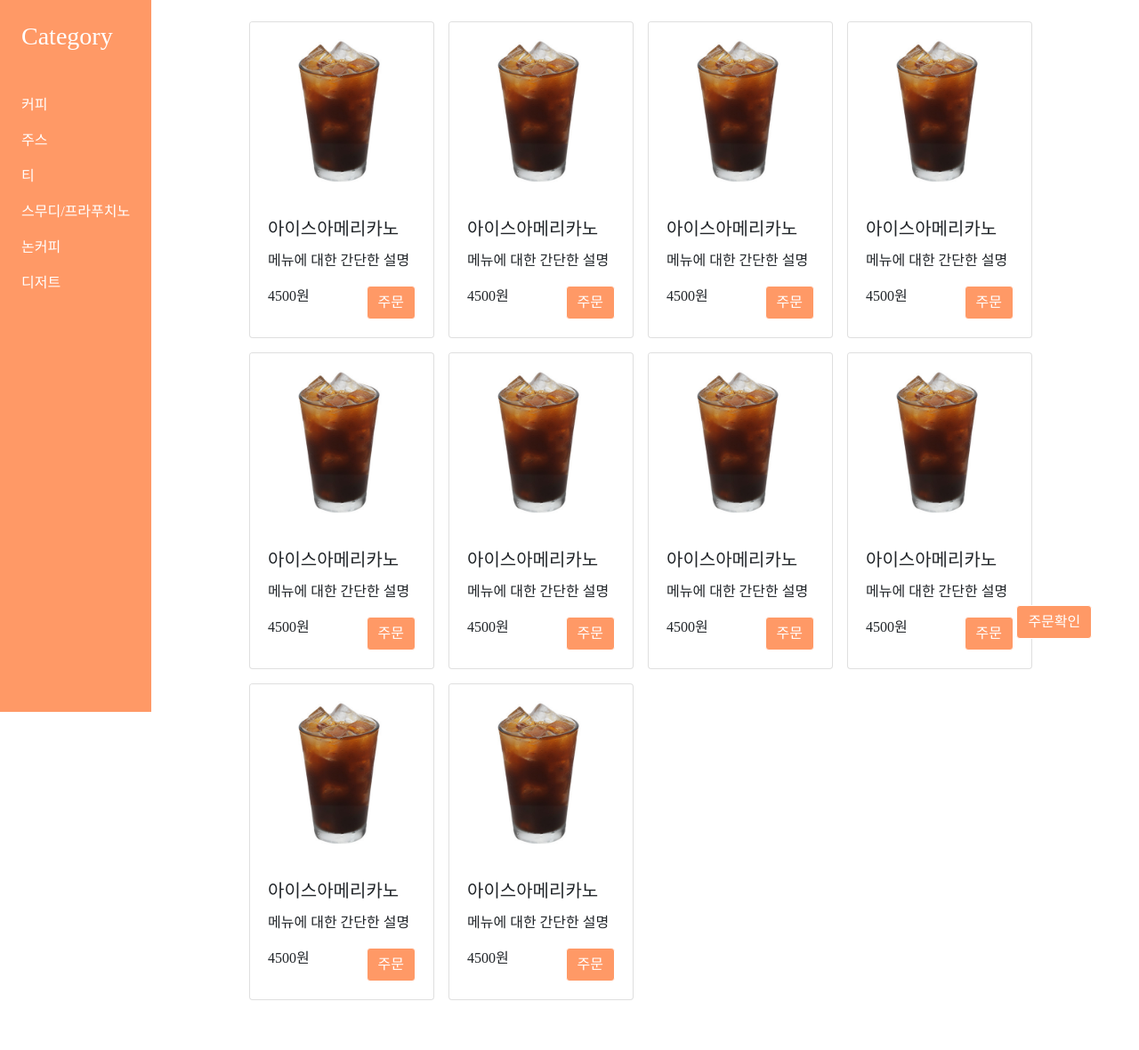
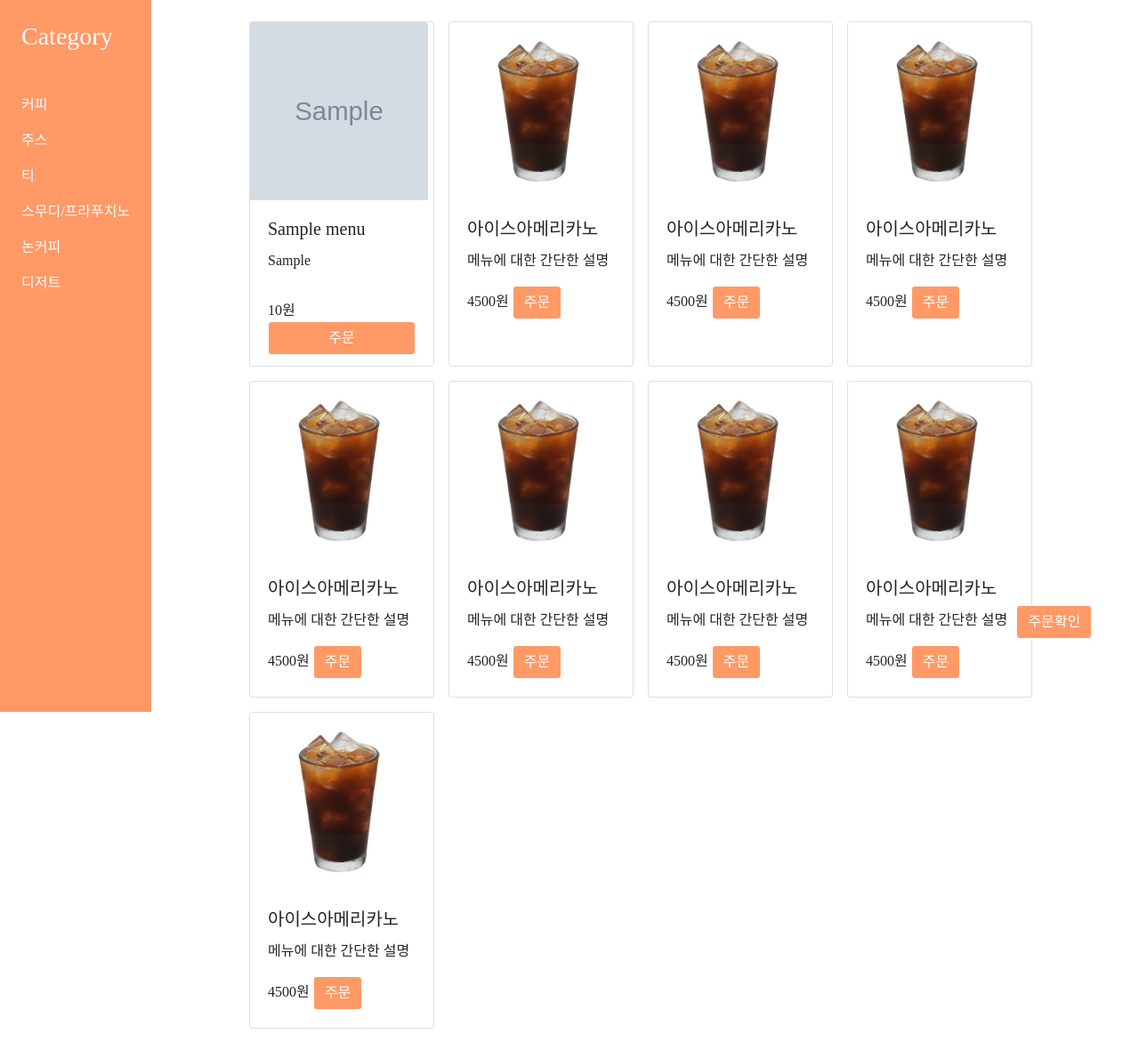
Before and after one commit to Skhu-Likelion-8th/WebKeyOKey, a Django app: page /menu/ in a window 1280 px wide. Shown: the part 56-1236 px from the top of the page at 89% size. Before the commit the page ends 1180 px from the top, so only its background shows below. Run offline with Django 3.2, Linux system fonts and the light colour scheme; tables that the repository leaves empty hold one stand-in row (values such as "Sample post"); grey boxes marked "Sample" are stand-in pictures; some libraries are stand-ins or nearby versions; some web fonts are replaced.

Commit message:
지선's part(menu, optionmenu) merge

```diff
--- a/menuapp/static/menuapp/css/menu.css
+++ b/menuapp/static/menuapp/css/menu.css
@@ -61,6 +61,11 @@
     height: 200px;
 }
 
-.menulist .card .card-body a {
-    float: right;
+.menulist .card .card-footer {
+    display: flex;
+    flex-direction: column;
+    justify-content: space-between;
+    vertical-align: middle;
+    background-color: white;
+    border: 0;
 }
--- a/menuapp/templates/menuapp/menu.html
+++ b/menuapp/templates/menuapp/menu.html
@@ -41,24 +41,22 @@
         </div>
         <!-- 메뉴자리 -->
         <div class="menulist">
+            {% for menus in menus.all %}
             <div class="card">
-                <img src="{% static 'menuapp/img/아이스아메리카노.jpg' %}" class="card-img-top" alt="..." />
+                {% if menus.m_img %}
+                <img class="card-img-top" src="{{ menus.m_img.url }}" alt="" />
+                {% endif %}
                 <div class="card-body">
-                    <h5 class="card-title">아이스아메리카노</h5>
-                    <p class="card-text">메뉴에 대한 간단한 설명</p>
-                    <span class="price">4500원</span>
-                    <a href="{% url 'optionmenu' %}" class="btn btn-primary">주문</a>
+                    <h5 class="card-title">{{ menus.m_name }}</h5>
+                    <p class="card-text">{{ menus.m_info }}</p>
+                </div>
+                <div class="card-footer">
+                    <span class="price">{{ menus.m_price }}원</span>
+                    <a href="#" class="btn btn-primary" onclick="location.href ='{% url 'optionmenu' pk=menus.pk %}'">주문</a>
                 </div>
             </div>
-            <div class="card">
-                <img src="{% static 'menuapp/img/아이스아메리카노.jpg' %}" class="card-img-top" alt="..." />
-                <div class="card-body">
-                    <h5 class="card-title">아이스아메리카노</h5>
-                    <p class="card-text">메뉴에 대한 간단한 설명</p>
-                    <span class="price">4500원</span>
-                    <a href="#" class="btn btn-primary">주문</a>
-                </div>
-            </div>
+            {% endfor %}
+            <!-- 예시 -->
             <div class="card">
                 <img src="{% static 'menuapp/img/아이스아메리카노.jpg' %}" class="card-img-top" alt="..." />
                 <div class="card-body">
--- a/menuapp/urls.py
+++ b/menuapp/urls.py
@@ -3,7 +3,7 @@ from menuapp import views
 
 urlpatterns = [
     path('', views.menu, name='menu'),
-    path('optionmenu/', views.optionmenu, name='optionmenu'),
+    path('optionmenu/<int:pk>', views.optionmenu, name='optionmenu'),
     path('checkmenu/', views.checkmenu, name='checkmenu'),
     path('checkmenu/delete/<int:pk>', views.delete, name='delete'),
     path('pay/', views.pay, name='pay'),
--- a/menuapp/views.py
+++ b/menuapp/views.py
@@ -9,8 +9,28 @@ def menu(request):
     menus = Menu.objects.all()
     return render(request, 'menuapp/menu.html', {'menus':menus})
 
-def optionmenu(request):
-    return render(request, 'menuapp/optionmenu.html')
+def optionmenu(request, pk):
+    menu = get_object_or_404(Menu, pk=pk)
+    basket = Basket()
+    if request.method == 'POST':
+        basket.menu_id = menu
+        basket.takeout = False
+        if request.POST.getlist('takeout') != []:
+            basket.takeout = True
+        basket.count = request.POST['count']
+        basket.ototal_price = menu.m_price
+        check_values = request.POST.getlist('option[]')
+        op_list = list()
+        for c in check_values:
+            if Option.objects.filter(option_name=c).exists():
+                op = Option.objects.get(option_name=c)
+                basket.ototal_price += op.option_price
+                op_list.append(op)
+
+        basket.ototal_price *= int(basket.count)
+        basket.save()
+        basket.b_options.add(*op_list)
+    return render(request, 'menuapp/optionmenu.html', {'menu':menu})
 
 def checkmenu(request):
     baskets = Basket.objects.all()
```
Also changed, not shown: menuapp/templates/menuapp/optionmenu.html (+42 -5 lines).
